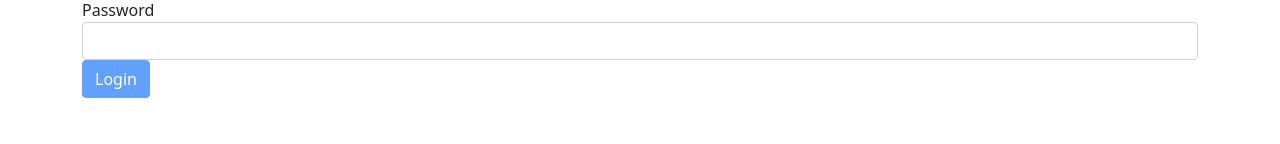
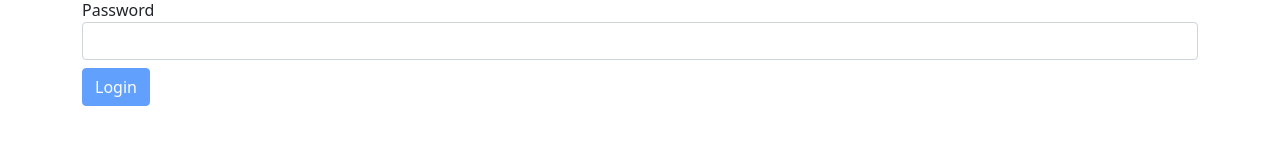
Before and after one commit to abhi886/react-library-management-system, a React (Create React App) app: page /login in a window 1280 px wide. Shown: the part 176-320 px from the top of the page. Built offline with nearby package versions, Linux system fonts and the light colour scheme.

Commit message:
Fix Margin in Register Button -  New Movie Page

```diff
--- a/src/App.css
+++ b/src/App.css
@@ -40,3 +40,6 @@
 .mt-4 {
   margin-top: 4px;
 }
+.mt-2 {
+  margin-top: 4px;
+}
--- a/src/components/common/form.jsx
+++ b/src/components/common/form.jsx
@@ -51,7 +51,7 @@ class Form extends Component {
 
   renderButton(label) {
     return (
-      <button disabled={this.validate()} className='btn btn-primary'>
+      <button disabled={this.validate()} className='btn btn-primary mt-2'>
         {label}
       </button>
     );
```
